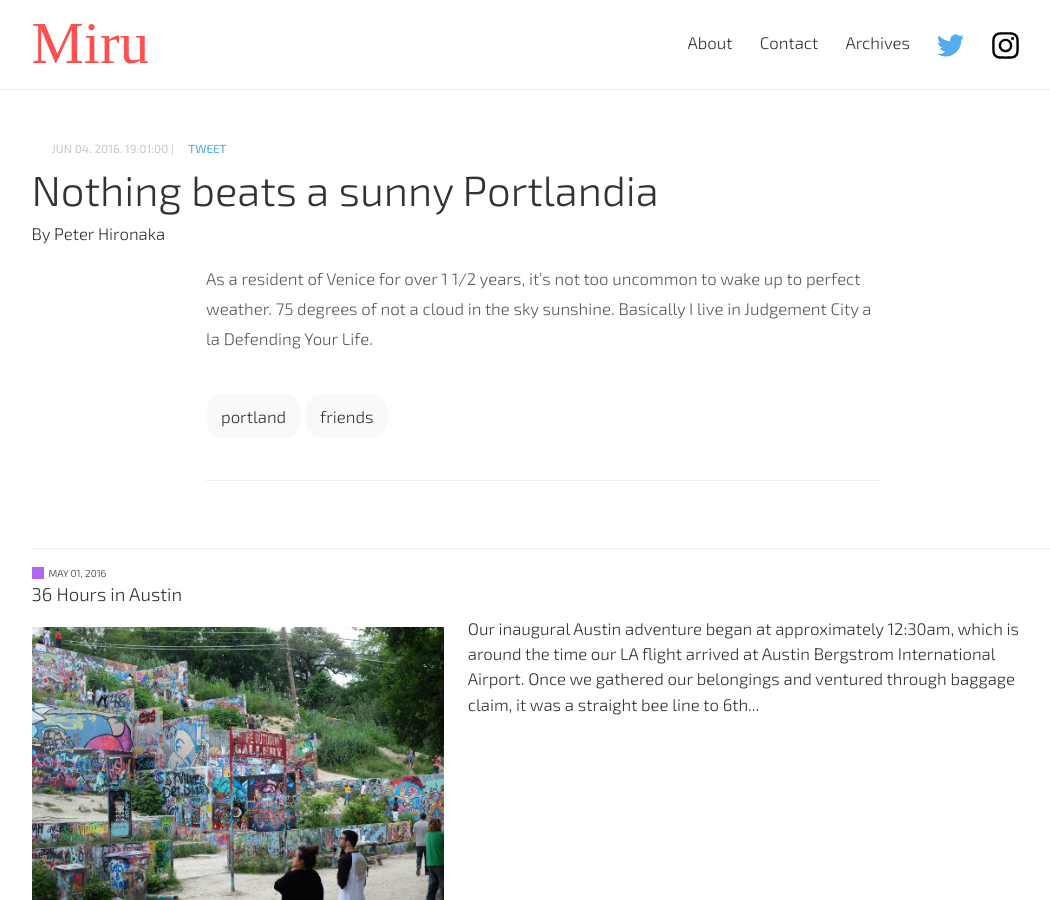
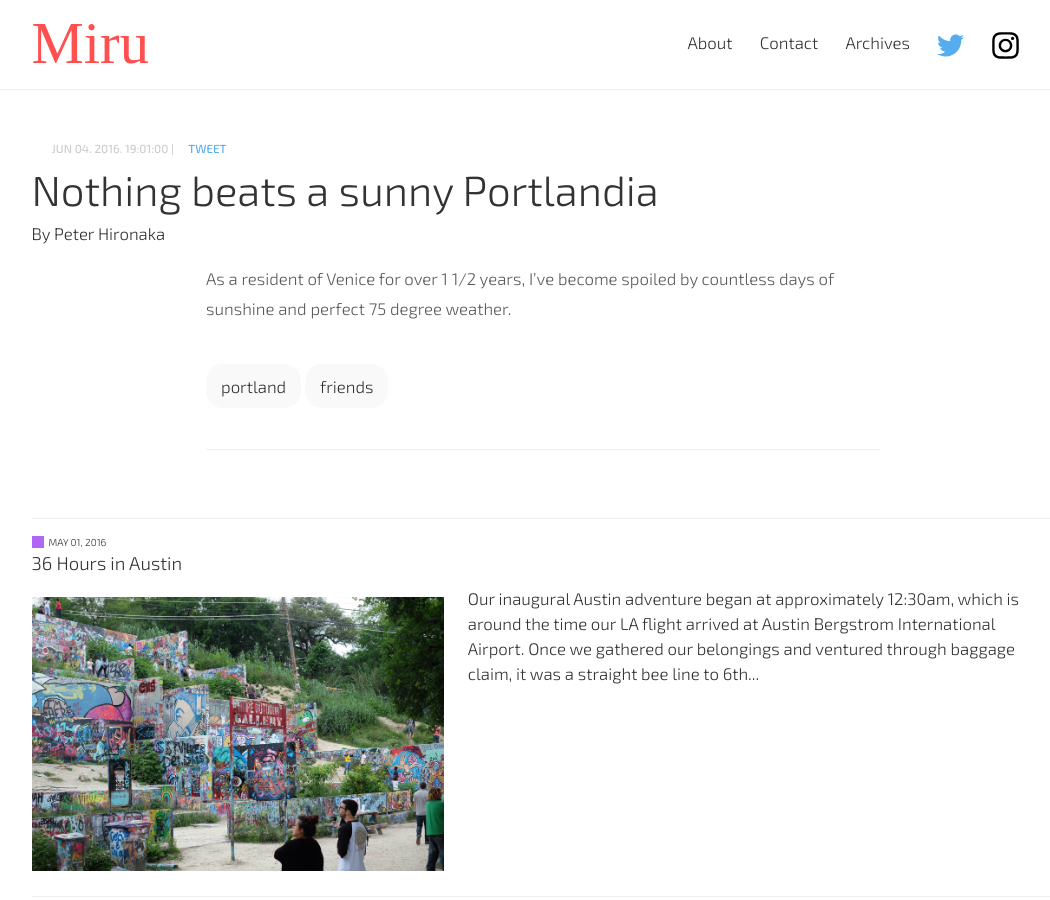
Before and after one commit to PHironaka/Miru-Blog, a Jekyll site: the page built from _posts/2016-06-04-nothing-beats-a-sunny-portlandia.markdown, in a window 1280 px wide and 900 px high. Shown: the whole window, without its empty margins (97-1147 px from the left). Built offline with Jekyll 4.4.1, drawn with Linux system fonts in a browser that asks for light colours; some web fonts are replaced; a script that is not in the unit is left out; comment, search, counter and statistics services are not loaded.

Commit message:
Updated Nothing Beats A Sunny Portlandia

```diff
--- a/_posts/2016-06-04-nothing-beats-a-sunny-portlandia.markdown
+++ b/_posts/2016-06-04-nothing-beats-a-sunny-portlandia.markdown
@@ -9,4 +9,4 @@ name: peter-hironaka
 Field name:
 ---
 
-As a resident of Venice for over 1 1/2 years, it's not too uncommon to wake up to perfect weather. 75 degrees of not a cloud in the sky sunshine. Basically I live in Judgement City a la Defending Your Life.
+As a resident of Venice for over 1 1/2 years, I've become spoiled by countless days of sunshine and perfect 75 degree weather.
```
